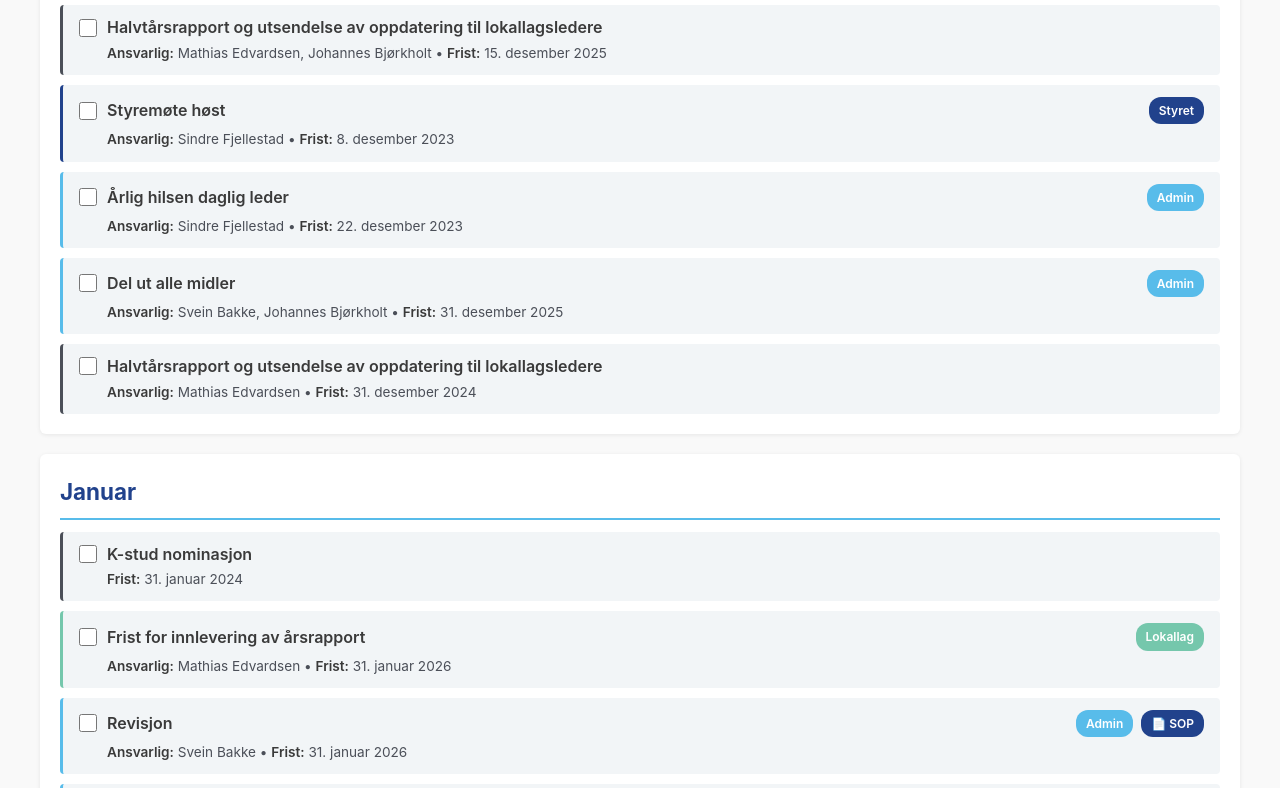
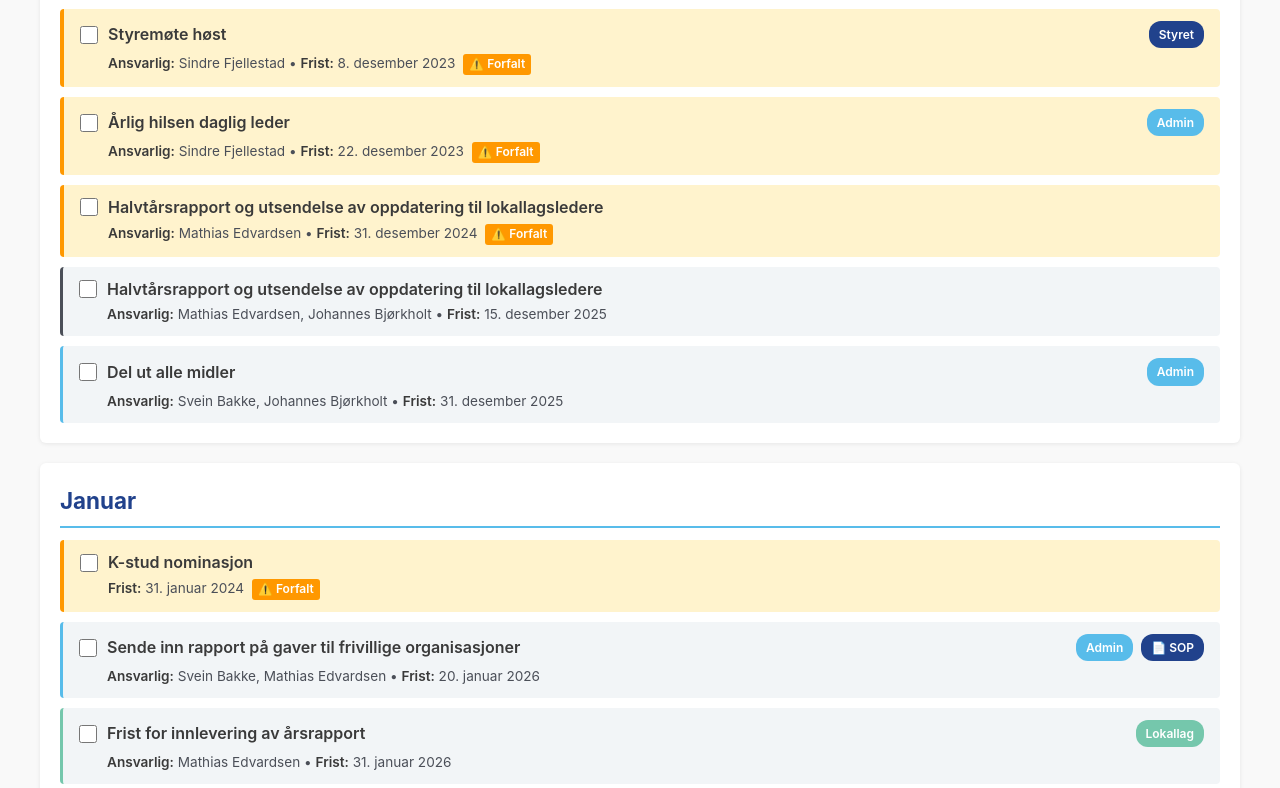
Before and after one commit to Sinfjell/tverrkirkelig-arshjul, a plain HTML site: page index.html in a window 1280 px wide. Shown: the part 605-1393 px from the top of the page. Drawn offline with Linux system fonts and the light colour scheme.

Commit message:
Smart checkbox system: overdue tasks stay on top until checked, with visual indicators

```diff
--- a/script.js
+++ b/script.js
@@ -102,6 +102,49 @@ function getSortedMonthOrder() {
     return order;
 }
 
+// Check if a task is overdue
+function isTaskOverdue(task) {
+    if (!task.dueDate) return false;
+    const dueDate = new Date(task.dueDate);
+    const today = new Date();
+    today.setHours(0, 0, 0, 0); // Reset time to start of day
+    return dueDate < today;
+}
+
+// Sort tasks within a month (smart sorting based on completion and due date)
+function sortTasksInMonth(tasks) {
+    return tasks.sort((a, b) => {
+        const aCompleted = completedTasks.has(a.id);
+        const bCompleted = completedTasks.has(b.id);
+        const aOverdue = isTaskOverdue(a);
+        const bOverdue = isTaskOverdue(b);
+
+        // Priority 1: Unchecked overdue tasks (top)
+        if (!aCompleted && aOverdue && (!bCompleted && bOverdue)) return 0;
+        if (!aCompleted && aOverdue) return -1;
+        if (!bCompleted && bOverdue) return 1;
+
+        // Priority 2: Unchecked non-overdue tasks
+        if (!aCompleted && !aOverdue && (!bCompleted && !bOverdue)) {
+            // Sort by due date if both have dates
+            if (a.dueDate && b.dueDate) {
+                return new Date(a.dueDate) - new Date(b.dueDate);
+            }
+            return 0;
+        }
+        if (!aCompleted && !aOverdue) return -1;
+        if (!bCompleted && !bOverdue) return 1;
+
+        // Priority 3: Checked non-overdue tasks
+        if (aCompleted && !aOverdue && (bCompleted && !bOverdue)) return 0;
+        if (aCompleted && !aOverdue) return -1;
+        if (bCompleted && !bOverdue) return 1;
+
+        // Priority 4: Checked overdue tasks (bottom)
+        return 0;
+    });
+}
+
 // Organize tasks by month
 function organizeTasksByMonth(tasks) {
     const tasksByMonth = {};
@@ -119,6 +162,11 @@ function organizeTasksByMonth(tasks) {
         } else {
             tasksByMonth[task.month].push(task);
         }
+    });
+
+    // Sort tasks within each month
+    Object.keys(tasksByMonth).forEach(month => {
+        tasksByMonth[month] = sortTasksInMonth(tasksByMonth[month]);
     });
 
     return tasksByMonth;
@@ -178,6 +226,7 @@ function renderTaskCard(task) {
     const roleClass = task.role ? task.role.toLowerCase() : '';
     const roleBadge = task.role ? `<span class="role-badge ${roleClass}">${task.role}</span>` : '';
     const isCompleted = completedTasks.has(task.id);
+    const isOverdue = isTaskOverdue(task);
 
     // Build single-line info
     const infoParts = [];
@@ -187,7 +236,9 @@ function renderTaskCard(task) {
     }
 
     if (task.dueDate) {
-        infoParts.push(`<strong>Frist:</strong> ${formatDate(task.dueDate)}`);
+        const dateStr = formatDate(task.dueDate);
+        const overdueLabel = !isCompleted && isOverdue ? ' <span class="overdue-badge">⚠️ Forfalt</span>' : '';
+        infoParts.push(`<strong>Frist:</strong> ${dateStr}${overdueLabel}`);
     }
 
     const infoLine = infoParts.length > 0 ? `<div class="task-info-line">${infoParts.join(' • ')}</div>` : '';
@@ -196,8 +247,15 @@ function renderTaskCard(task) {
         ? `<a href="${task.sopUrl}" target="_blank" rel="noopener noreferrer" class="sop-link">📄 SOP</a>`
         : '';
 
+    const cardClasses = [
+        'task-card',
+        `role-${roleClass}`,
+        isCompleted ? 'completed' : '',
+        !isCompleted && isOverdue ? 'overdue' : ''
+    ].filter(Boolean).join(' ');
+
     return `
-        <div class="task-card role-${roleClass} ${isCompleted ? 'completed' : ''}" data-role="${task.role || 'all'}" data-task-id="${task.id}">
+        <div class="${cardClasses}" data-role="${task.role || 'all'}" data-task-id="${task.id}">
             <div class="task-header">
                 <div class="task-checkbox-wrapper">
                     <input type="checkbox" class="task-checkbox" data-task-id="${task.id}" ${isCompleted ? 'checked' : ''}>
@@ -229,6 +287,9 @@ function setupCheckboxListeners() {
             }
 
             saveCompletedTasks();
+
+            // Re-render to apply smart sorting
+            renderTasks();
         });
     });
 }
--- a/styles.css
+++ b/styles.css
@@ -284,6 +284,24 @@ body {
     text-decoration: line-through;
 }
 
+/* Overdue task styling */
+.task-card.overdue {
+    background-color: #fff3cd;
+    border-left-color: #ff9800 !important;
+    border-left-width: 4px;
+}
+
+.overdue-badge {
+    display: inline-block;
+    background-color: #ff9800;
+    color: var(--color-white);
+    padding: 2px 6px;
+    border-radius: 3px;
+    font-size: 0.75rem;
+    font-weight: 600;
+    margin-left: 4px;
+}
+
 /* Footer */
 .site-footer {
     background-color: var(--color-dark);
```
